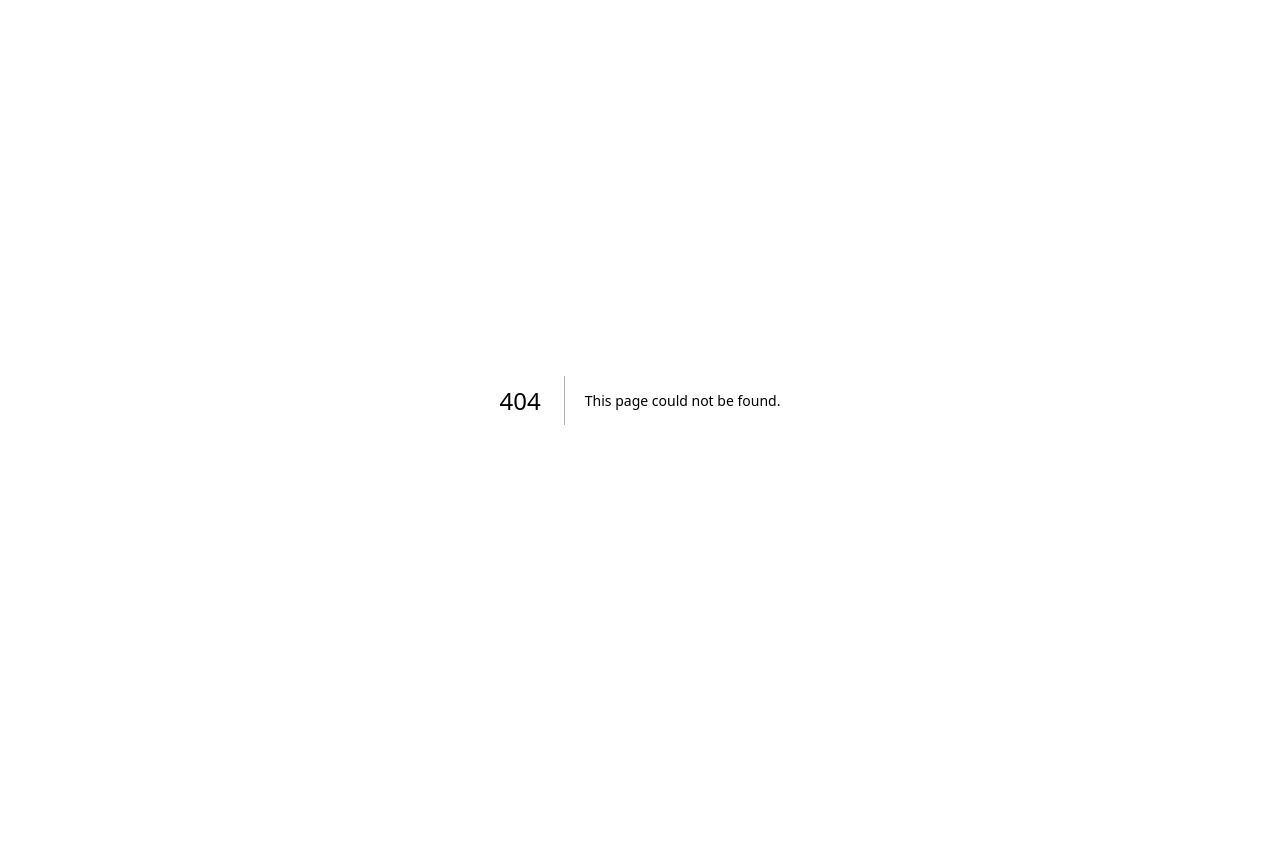
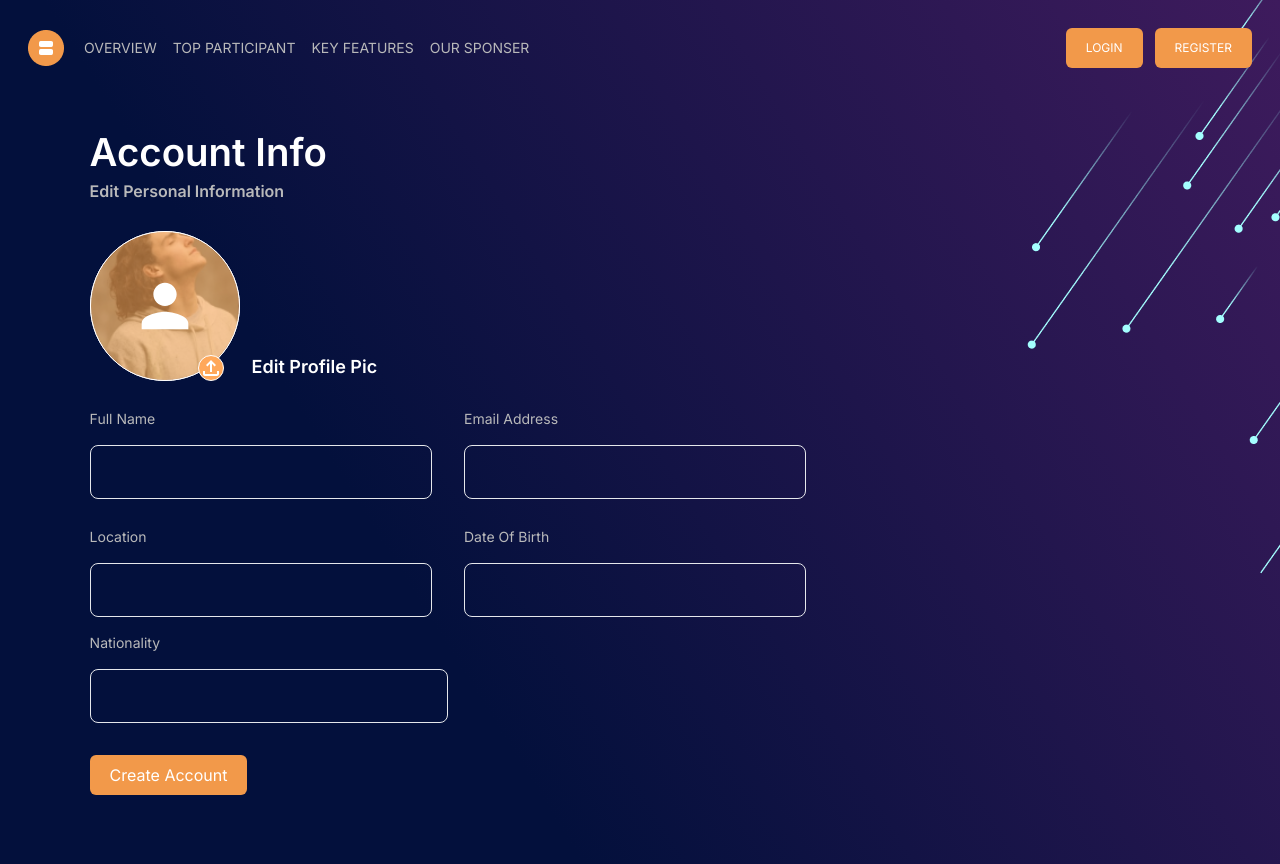
Before and after one commit to Hamaddogar/techniyyat, a Next.js app: page /hackathon-account-info in a window 1280 px wide. Before the commit this address had no page. Before the commit the page ends 800 px from the top, so only its background shows below. Built offline with nearby package versions, Linux system fonts and the light colour scheme.

Commit message:
pages-linking

```diff
--- /dev/null
+++ b/src/app/(authRoot)/(auth)/change-password/page.tsx
@@ -0,0 +1,39 @@
+"use client";
+import { Button, Input } from "@/components";
+import { useRouter } from "next/navigation";
+import React from "react";
+
+const page = () => {
+  const router = useRouter();
+  return (
+    <div className="flex w-full items-center shadow-2xl justify-center">
+      <div className="w-full flex flex-col justify-between">
+        <div className="w-full p-4 h-full lg:p-12  ">
+          <div className="flex flex-col gap-2">
+            <h1 className="text-3xl italic">Change Password</h1>
+            <h4 className="text-[#252530]/70 text-xl ">
+              Please enter new password
+            </h4>
+          </div>
+          <div className="flex items-end mt-8 gap-6 flex-col ">
+            <Input type="email" placeholder="Email Address" />
+            <Input type="password" placeholder="Password" />
+          </div>
+          <p className=" p-3 text-lg text-[#252530]/50 gap-1 italic flex items-center justify-center bg-white">
+            Please enter your new password in the field below. Make sure to
+            choose a strong, unique password that you can easily remember.
+          </p>
+          <div className="w-full mt-5 flex items-center justify-start">
+            <Button
+              onClick={() => router.push("reset-success")}
+              className="italic"
+              value="Login Account"
+            />
+          </div>
+        </div>
+      </div>
+    </div>
+  );
+};
+
+export default page;
--- a/src/app/(authRoot)/(auth)/login/page.tsx
+++ b/src/app/(authRoot)/(auth)/login/page.tsx
@@ -19,7 +19,10 @@ const page = () => {
           <Input type="email" placeholder="Email Address" />
           <Input type="password" placeholder="Password" />
           <p className="text-[#252530]/70 -mt-1">
-            Forgot Password? <span className="text-[#EC583C]">Reset Now</span>
+            Forgot Password?{" "}
+            <Link href="/reset-password" className="text-[#EC583C]">
+              Reset Now
+            </Link>
           </p>
         </div>
         <div className="w-full mt-5 flex items-center justify-center">
--- /dev/null
+++ b/src/app/(authRoot)/(auth)/reset-password/page.tsx
@@ -0,0 +1,46 @@
+"use client";
+import { Button, Input } from "@/components";
+import { ContinueWith } from "@/components/AuthLayout";
+import ProviderButton from "@/components/Login/ProviderButton";
+import Recaptcha from "@/components/Login/Recaptcha";
+import Link from "next/link";
+import { useRouter } from "next/navigation";
+import React from "react";
+
+const page = () => {
+  const router = useRouter();
+  return (
+    <div className="flex w-full items-center shadow-2xl justify-center">
+      <div className="w-full  flex-col justify-between">
+        <div className="w-full p-4 h-full lg:p-12  ">
+          <div className="flex flex-col gap-2">
+            <h1 className="text-3xl italic">Reset Password</h1>
+            <h4 className="text-[#252530]/70 text-xl ">
+              Please enter the details to login an account
+            </h4>
+          </div>
+          <div className="flex items-end mt-8 gap-6 flex-col ">
+            <Input type="email" placeholder="Email Address" />
+          </div>
+          <div className="w-full mt-5 flex items-start justify-start">
+            <Button
+              onClick={() => router.push("/change-password")}
+              className="italic cursor-pointer"
+              value="Login Account"
+            />
+          </div>
+          <p className=" p-3 text-lg text-[#252530]/50 gap-1 italic flex items-center justify-center bg-white">
+            An email containing a link to reset your password has been sent to
+            the email address associated with your account. Please check your
+            email and follow the instructions to reset your password. If you do
+            not receive the email within a few minutes, please check your spam
+            folder. If you need further assistance, please contact our support
+            team.
+          </p>
+        </div>
+      </div>
+    </div>
+  );
+};
+
+export default page;
--- /dev/null
+++ b/src/app/(authRoot)/(auth)/reset-success/page.tsx
@@ -0,0 +1,19 @@
+import React from "react";
+
+const page = () => {
+  return (
+    <div className="flex w-full items-center shadow-2xl justify-center">
+      <div className="w-full  flex-col justify-between">
+        <div className="w-full flex flex-col items-center p-4 h-full lg:p-12  ">
+          <img src="/reset-success.png" />
+
+          <p className=" p-3 text-lg text-[#252530]/50 gap-1 italic flex items-center justify-center bg-white">
+            Password Reset Successfully
+          </p>
+        </div>
+      </div>
+    </div>
+  );
+};
+
+export default page;
--- a/src/app/(communityRoot)/layout.tsx
+++ b/src/app/(communityRoot)/layout.tsx
@@ -1,13 +1,42 @@
+"use client";
 import { Banner } from "@/components/Community";
 import { Navbar } from "@/components/HomeLayout";
+import Link from "next/link";
 import React from "react";
-
+import { usePathname } from "next/navigation";
 const layout = ({ children }: { children: any }) => {
+  const pathname = usePathname();
+  const links = [
+    { title: "Community Ambassadors", href: "/community" },
+    { title: "Featured Products", href: "/community-featured-products" },
+    {
+      title: "Latest Technology Updates",
+      href: "/community-latest-technology-updates",
+    },
+  ];
   return (
     <div className="max-w-[1400px]  w-full mx-auto">
       <Navbar />
       <Banner />
-      <div className=" mt-16">{children}</div>
+      <div className="flex mt-16 items-center gap-6 text-lg">
+        {links.map((item) => (
+          <Link
+            className={`
+              ${
+                pathname === item.href
+                  ? "text-[#EC583C] underline-offset-[12px] underline"
+                  : "text-[#252530]/50"
+              }
+
+            `}
+            key={item.href}
+            href={item.href}
+          >
+            {item.title}
+          </Link>
+        ))}
+      </div>
+      <div className="mt-5">{children}</div>
     </div>
   );
 };
--- /dev/null
+++ b/src/app/(hackathonRoot)/(hackathon)/hackathon-account-info/page.tsx
@@ -0,0 +1,85 @@
+import { Button, Input } from "@/components";
+import React from "react";
+import FileUploadOutlinedIcon from "@mui/icons-material/FileUploadOutlined";
+import PersonIcon from "@mui/icons-material/Person";
+const page = () => {
+  return (
+    <div className=" min-w-full flex min-h-screen ">
+      <div className="w-[70%] mt-16 mx-auto flex items-center  leading-none min-h-screen ">
+        <div className="w-full max-w-[80%] mx-auto">
+          <h1 className="text-[3vw] text-white font-semibold ">Account Info</h1>
+          <p className="text-[#B9B9BA] mt-3 font-semibold">
+            Edit Personal Information
+          </p>
+          <div className="flex items-end gap-3">
+            <div className="relative mt-8 w-max">
+              <img
+                className="rounded-full border border-white h-[150px] object-cover w-[150px] "
+                src="/top-participant.png"
+              />
+              <div className="w-full text-white flex items-center justify-center h-full rounded-full border border-white absolute top-0 bg-[#FFA85A]/60 ">
+                <PersonIcon sx={{ fontSize: "70px" }} />
+              </div>
+              <div className="text-white absolute bottom-0 right-4 w-max rounded-full border border-white bg-[#FFA85A]">
+                <FileUploadOutlinedIcon />
+              </div>
+            </div>
+            <p className="text-white font-semibold text-lg">Edit Profile Pic</p>
+          </div>
+
+          <div className="flex w-full gap-8 mt-7 ">
+            <div className="space-y-4 w-full">
+              <p className="text-[#B9B9BA] text-sm ">Full Name</p>
+              <Input
+                type="text"
+                className="bg-transparent w-full text-[#B9B9BA] border focus:border-[#FFA85A] border-[#FFA85A]/15"
+                placeholder=""
+              />
+            </div>
+            <div className="space-y-4 w-full">
+              <p className="text-[#B9B9BA] text-sm ">Email Address</p>
+              <Input
+                type="email"
+                className="bg-transparent w-full focus:border-[#FFA85A] text-[#B9B9BA] border border-[#FFA85A]/15 "
+                placeholder=""
+              />
+            </div>
+          </div>
+          <div className="flex w-full gap-8 mt-7 ">
+            <div className="space-y-4 w-full">
+              <p className="text-[#B9B9BA] text-sm ">Location</p>
+              <Input
+                type="text"
+                className="bg-transparent w-full text-[#B9B9BA] border focus:border-[#FFA85A] border-[#FFA85A]/15"
+                placeholder=""
+              />
+            </div>
+            <div className="space-y-4 w-full">
+              <p className="text-[#B9B9BA] text-sm ">Date Of Birth</p>
+              <Input
+                type="text"
+                className="bg-transparent w-full focus:border-[#FFA85A] text-[#B9B9BA] border border-[#FFA85A]/15 "
+                placeholder=""
+              />
+            </div>
+          </div>
+          <div className="space-y-4 mt-4  w-[50%]">
+            <p className="text-[#B9B9BA] text-sm ">Nationality</p>
+            <Input
+              type="text"
+              className="bg-transparent w-full focus:border-[#FFA85A] text-[#B9B9BA] border border-[#FFA85A]/15 "
+              placeholder=""
+            />
+          </div>
+          <Button
+            className="bg-[#F2994A] mt-8 rounded-md "
+            value="Create Account"
+          />
+        </div>
+      </div>
+      <div className="w-[30%] min-h-screen bg-no-repeat bg-right-top  bg-[url(/shooting-star.png)]"></div>
+    </div>
+  );
+};
+
+export default page;
--- a/src/components/Hackathon/Navbar.tsx
+++ b/src/components/Hackathon/Navbar.tsx
@@ -1,12 +1,18 @@
+"use client";
 import { hackathonNavbarConstants } from "@/constants/HackathonNavbarConstants";
 import React from "react";
 import { Button } from "..";
+import { useRouter } from "next/navigation";
+import Link from "next/link";
 
 const Navbar = () => {
+  const router = useRouter();
   return (
     <div className="absolute p-7 flex items-center justify-between w-full top-0">
       <div className="flex gap-5 items-center">
-        <img src="/hackathon-logo.png" />
+        <Link href="/hackathon-home">
+          <img src="/hackathon-logo.png" />
+        </Link>
         <div className="flex gap-4">
           {hackathonNavbarConstants.map((item) => (
             <span className="text-[#B9B9BA] text-sm " key={item}>
@@ -16,8 +22,13 @@ const Navbar = () => {
         </div>
       </div>
       <div className="flex gap-3">
-        <Button className="text-xs bg-[#F2994A] !rounded-md  " value="LOGIN" />
         <Button
+          onClick={() => router.push("/hackathon-login")}
+          className="text-xs bg-[#F2994A] !rounded-md  "
+          value="LOGIN"
+        />
+        <Button
+          onClick={() => router.push("/hackathon-register")}
           className="text-xs bg-[#F2994A] !rounded-md  "
           value="REGISTER"
         />
```
Also changed, not shown: public/reset-success.png (added).
